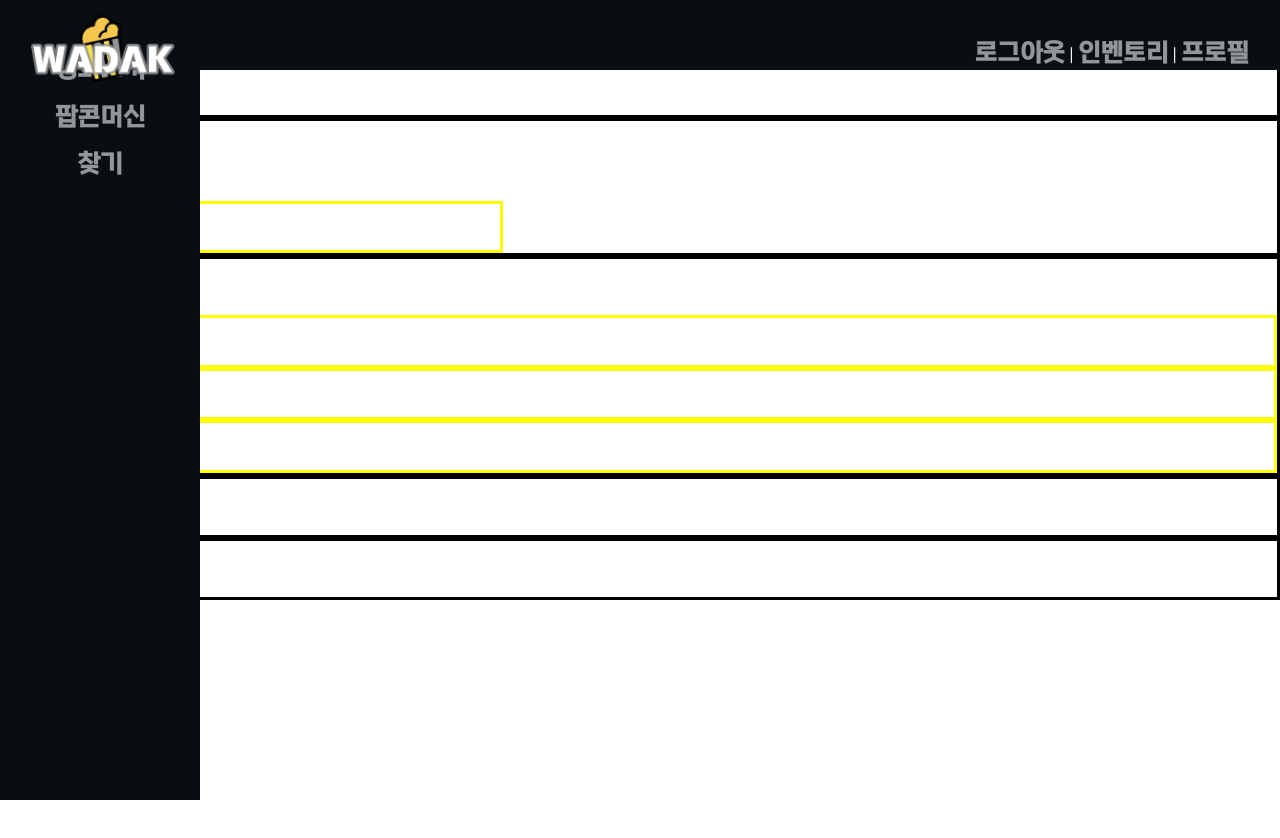
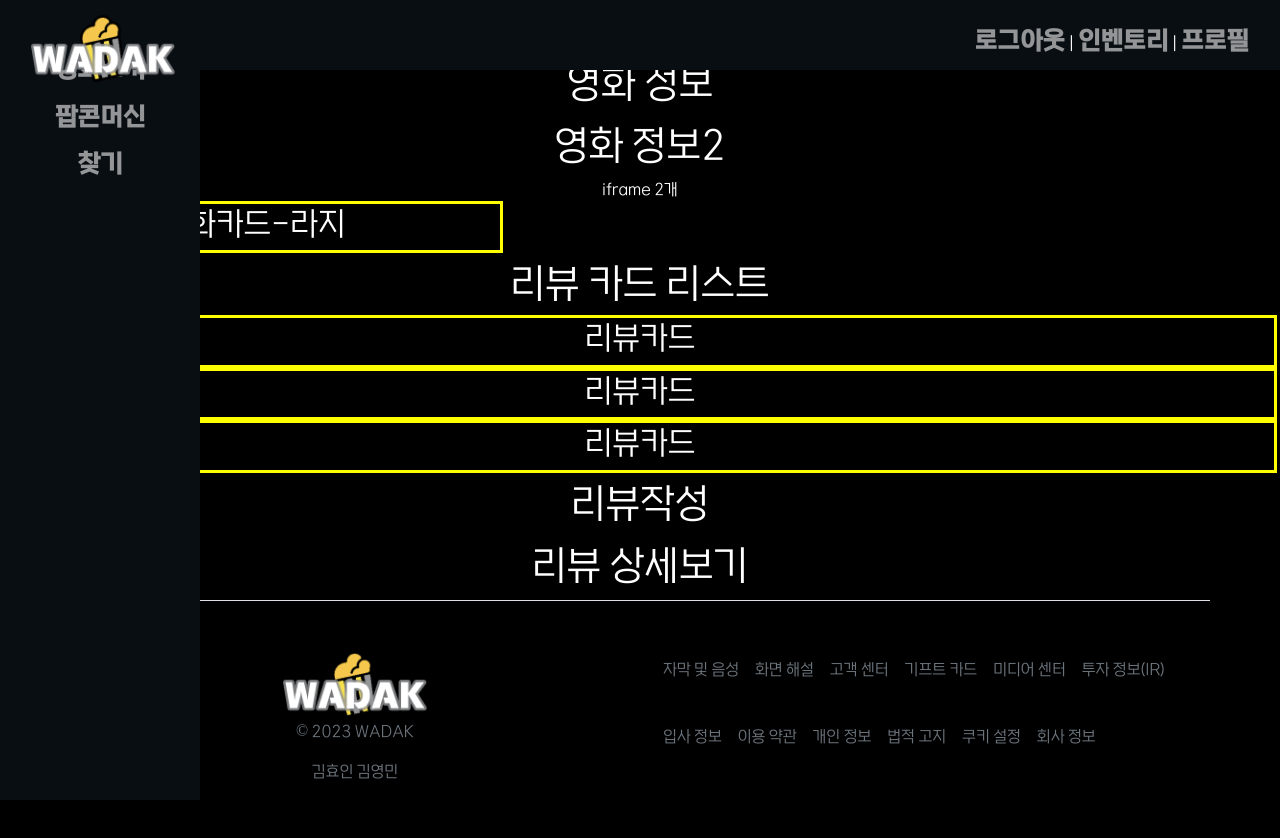
Before and after one commit to Alex-Redlich/WADAK, a Vue app in the folder final_pjt_front/: page /movies/1 in a window 1280 px wide. Shown: the top 838 px of the page. Before the commit the page ends 800 px from the top, so only its background shows below. Built offline with nearby package versions, Linux system fonts and the light colour scheme.

Commit message:
전체적인CSS수정__*.vue__사이즈 수정, footer연결, 1920페이지 작업

```diff
--- a/final_pjt_front/src/App.vue
+++ b/final_pjt_front/src/App.vue
@@ -4,7 +4,7 @@
     <nav class="navbar fixed-top" id="topbar">
       <div class="container-fluid">
         <a class="navbar-brand" href="#"><img class="nav-image" src="@/assets/logo.png" alt="WADAK" /></a>
-        <div class="toplist">
+        <div class="toplist mb-4">
           <router-link to="/:userId/inventory">로그아웃</router-link> |
           <router-link to="/:userId/inventory">인벤토리</router-link> |
           <router-link to="/profile/:userId">프로필</router-link>
@@ -20,6 +20,33 @@
       </div>
     </nav>
     <router-view />
+    <!-- 풋터 -->
+    <div class="container" style="background-color: black">
+      <footer class="row py-5 border-top">
+        <div class="col">
+          <img class="nav-image" src="@/assets/logo.png" alt="WADAK" />
+          <p class="text-muted">© 2023 WADAK</p>
+          <p class="text-muted">김효인 김영민</p>
+        </div>
+
+        <div class="col mb-3 d-flex justify-content-center">
+          <ul class="nav">
+            <li class="nav-item m-2"><a href="#" class="nav-link p-0 text-muted">자막 및 음성</a></li>
+            <li class="nav-item m-2"><a href="#" class="nav-link p-0 text-muted">화면 해설</a></li>
+            <li class="nav-item m-2"><a href="#" class="nav-link p-0 text-muted">고객 센터</a></li>
+            <li class="nav-item m-2"><a href="#" class="nav-link p-0 text-muted">기프트 카드</a></li>
+            <li class="nav-item m-2"><a href="#" class="nav-link p-0 text-muted">미디어 센터</a></li>
+            <li class="nav-item m-2"><a href="#" class="nav-link p-0 text-muted">투자 정보(IR)</a></li>
+            <li class="nav-item m-2"><a href="#" class="nav-link p-0 text-muted">입사 정보</a></li>
+            <li class="nav-item m-2"><a href="#" class="nav-link p-0 text-muted">이용 약관</a></li>
+            <li class="nav-item m-2"><a href="#" class="nav-link p-0 text-muted">개인 정보</a></li>
+            <li class="nav-item m-2"><a href="#" class="nav-link p-0 text-muted">법적 고지</a></li>
+            <li class="nav-item m-2"><a href="#" class="nav-link p-0 text-muted">쿠키 설정</a></li>
+            <li class="nav-item m-2"><a href="#" class="nav-link p-0 text-muted">회사 정보</a></li>
+          </ul>
+        </div>
+      </footer>
+    </div>
   </div>
 </template>
 
@@ -30,6 +57,7 @@
   -moz-osx-font-smoothing: grayscale;
   text-align: center;
   color: white;
+  background-color: black;
 }
 @font-face {
   font-family: "KBO-Dia-Gothic-md";
--- a/final_pjt_front/src/components/Main/MovieCardLarge.vue
+++ b/final_pjt_front/src/components/Main/MovieCardLarge.vue
@@ -1,7 +1,7 @@
 <template>
   <div class="MovieCardLarge">
     <div class="card" style="width: 500px">
-      <img src="https://image.tmdb.org/t/p/w500/b7epV2cQZVIR4u5VZraDwD0AgiE.jpg" class="card-img-top" />
+      <img src="https://image.tmdb.org/t/p/w500/dlGyzCxbBQK1U2O5o31Z1hB6erc.jpg" class="card-img-top" />
     </div>
   </div>
 </template>
--- a/final_pjt_front/src/components/Main/MovieCardOneDetail.vue
+++ b/final_pjt_front/src/components/Main/MovieCardOneDetail.vue
@@ -3,20 +3,16 @@
     <div class="card" style="max-width: 1200px">
       <div class="row">
         <div class="col-4">
-          <img src="https://image.tmdb.org/t/p/w500/dlGyzCxbBQK1U2O5o31Z1hB6erc.jpg" class="img-fluid rounded-start" />
+          <img src="https://image.tmdb.org/t/p/w500/3JT1oE0JIA6CQJaZDG00y3S0kP3.jpg" class="img-fluid rounded-start" />
         </div>
         <div class="col-8 p-5">
           <div class="card-body">
-            <h5 class="card-title">슈퍼 마리오 브라더스</h5>
-            <p class="card-text">2023-04-05</p>
-            <p class="card-text">⭐ 7.7</p>
+            <h5 class="card-title">분노의 질주: 라이드 오어 다이</h5>
+            <p class="card-text">2023-05-17</p>
+            <p class="card-text">⭐ 7.1</p>
             <p class="card-text-detail">
-              따단-딴-따단-딴 ♫ 전 세계를 열광시킬 올 타임 슈퍼 어드벤처의 등장! 뉴욕의 평범한 배관공 형제 '마리오'와
-              ‘루이지’는 배수관 고장으로 위기에 빠진 도시를 구하려다 미스터리한 초록색 파이프 안으로 빨려 들어가게 된다.
-              파이프를 통해 새로운 세상으로 차원 이동하게 된 형제. 형 '마리오'는 뛰어난 리더십을 지닌 '피치'가 통치하는
-              버섯왕국에 도착하지만 동생 '루이지'는 빌런 '쿠파'가 있는 다크랜드로 떨어지며 납치를 당하고 ‘마리오’는
-              동생을 구하기 위해 ‘피치’와 ‘키노피오’의 도움을 받아 '쿠파'에 맞서기로 결심한다. 그러나 슈퍼스타로 세상을
-              지배하려는 그의 강력한 힘 앞에 이들은 예기치 못한 위험에 빠지게 되는데...!
+              돔과 그의 패밀리 앞에 나타난 운명의 적 단테. 과거의 그림자는 돔의 모든 것을 파괴하기 위해 달려온다. 단테에
+              의해 산산히 흩어진 패밀리들은 모두 목숨을 걸고 맞서야 하는 함정에 빠지고 마는데...
             </p>
           </div>
         </div>
--- a/final_pjt_front/src/components/Main/MovieCardSmall.vue
+++ b/final_pjt_front/src/components/Main/MovieCardSmall.vue
@@ -1,7 +1,7 @@
 <template>
   <div class="MovieCardSmall">
     <div class="card" style="width: 300px">
-      <img src="https://image.tmdb.org/t/p/w500/b7epV2cQZVIR4u5VZraDwD0AgiE.jpg" class="card-img-top" />
+      <img src="https://image.tmdb.org/t/p/w500/sz6mTIDDQmR3DYgJudiTmoW2gR5.jpg" class="card-img-top" />
     </div>
   </div>
 </template>
--- a/final_pjt_front/src/components/Main/PopularList.vue
+++ b/final_pjt_front/src/components/Main/PopularList.vue
@@ -1,5 +1,5 @@
 <template>
-  <div class="PopularList">
+  <div class="PopularList mb-4">
     <!-- 제목 -->
     <div class="d-flex justify-content-start align-items-baseline ps-3 pl-3">
       <p id="PopularListTitle">지금 인기있는 영화들!</p>
--- a/final_pjt_front/src/components/Main/RankerList.vue
+++ b/final_pjt_front/src/components/Main/RankerList.vue
@@ -1,5 +1,5 @@
 <template>
-  <div class="RankerList">
+  <div class="RankerList mb-4">
     <!-- <h1>랭커리스트</h1> -->
     <!-- 백그라운드 비디오 -->
     <div class="mainVideo">
--- a/final_pjt_front/src/components/Main/UpcomingList.vue
+++ b/final_pjt_front/src/components/Main/UpcomingList.vue
@@ -1,5 +1,5 @@
 <template>
-  <div class="UpcomingList">
+  <div class="UpcomingList mb-4">
     <!-- 제목 -->
     <div class="d-flex justify-content-start align-items-baseline ps-3 pl-3">
       <p id="MovieCardUpcomingTitle">UPCOMING! 지금 상영중</p>
--- a/final_pjt_front/src/components/Main/UserLikeList.vue
+++ b/final_pjt_front/src/components/Main/UserLikeList.vue
@@ -1,5 +1,5 @@
 <template>
-  <div class="UserLikeList">
+  <div class="UserLikeList mb-4">
     <!-- 유저 이름 태그 블럭 -->
     <div class="d-flex justify-content-start align-items-baseline ps-3 pl-3">
       <p id="UserLikeList_username">스펙타클한남자</p>
--- a/final_pjt_front/src/components/Main/UserReviewList.vue
+++ b/final_pjt_front/src/components/Main/UserReviewList.vue
@@ -1,9 +1,9 @@
 <template>
-  <div class="UserReviewList">
+  <div class="UserReviewList mb-4">
     <!-- 유저 이름 태그 블럭 -->
     <div class="d-flex justify-content-start align-items-baseline ps-3 pl-3">
       <p id="UserReviewlist_username">재밌으면 짖는 개</p>
-      <p id="UserReviewlist_text">님이 최근 리뷰 모음.zip</p>
+      <p id="UserReviewlist_text">님의 최근 리뷰 모음.zip</p>
     </div>
     <!-- 카드 리스트 -->
     <div>
--- a/final_pjt_front/src/components/Main/UserToday.vue
+++ b/final_pjt_front/src/components/Main/UserToday.vue
@@ -1,5 +1,5 @@
 <template>
-  <div class="UserToday">
+  <div class="UserToday mb-4">
     <!-- 유저 이름 태그 블럭 -->
     <div class="d-flex justify-content-start align-items-baseline ps-3 pl-3">
       <p id="UserReviewlist_username">세종시 속도제한 20km</p>
--- a/final_pjt_front/src/views/MainView.vue
+++ b/final_pjt_front/src/views/MainView.vue
@@ -7,7 +7,6 @@
     <UserToday />
     <UpcomingList />
     <UserReviewList />
-    <div>풋터</div>
   </div>
 </template>
 
@@ -36,6 +35,6 @@ export default {
   margin-top: 70px;
   margin-left: 200px;
   background-color: black;
-  border: outset #f5df4d;
+  /* border: outset #f5df4d; */
 }
 </style>
```
